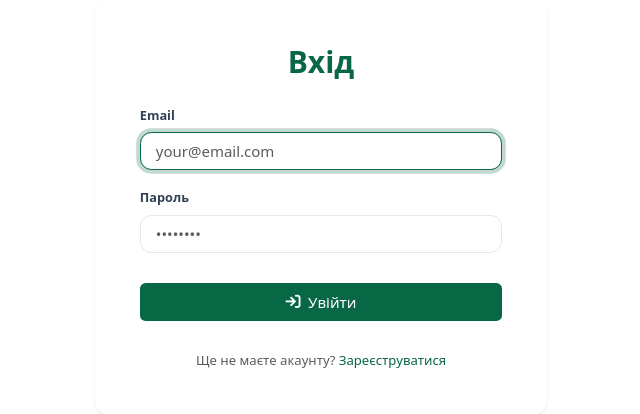
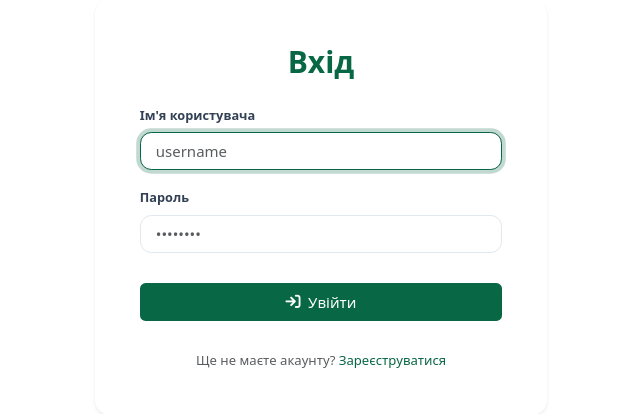
Before and after one commit to soniasadness627-creator/my-travel-site, a Django app: template templates/registration/login.html in a window 1280 px wide. Shown: the part 136-550 px from the top of the page, without its empty margins (319-959 px from the left). Run offline with Django 3.2, Linux system fonts and the light colour scheme; the template is opened without the code that fills it: most values are stand-ins (such as "Sample title", 1, 10 or a date in 2020); grey boxes marked "Sample" are stand-in pictures; some libraries are stand-ins or nearby versions.

Commit message:
Fix agent login redirect and superadmin login form

```diff
--- a/constructor/views.py
+++ b/constructor/views.py
@@ -341,13 +341,15 @@ def agent_login_redirect(request):
         email = request.POST.get('email')
         from django.contrib.auth import get_user_model
         User = get_user_model()
+
+        # Шукаємо користувача за email або username
         user = User.objects.filter(email=email, is_agent=True).first()
         if not user:
             user = User.objects.filter(username=email, is_agent=True).first()
 
         if user and hasattr(user, 'agent_site'):
             slug = user.agent_site.slug
-            # ПЕРЕХОДИМО ВІДРАЗУ НА СТОРІНКУ З КОДОМ
+            # ПЕРЕХОДИМО НА СТОРІНКУ ВХОДУ АГЕНТА (ДЕ БУДЕ ВІДПРАВЛЕНО КОД)
             return redirect(f'/a/{slug}/login/')
         else:
             messages.error(request, 'Сайт з таким email не знайдено. Перевірте email або зареєструйтесь.')
--- a/templates/registration/login.html
+++ b/templates/registration/login.html
@@ -24,16 +24,17 @@
                         {% endfor %}
                     {% endif %}
 
-                    <form method="post" autocomplete="off">
+                    <form method="post" action="{% url 'login' %}">
                         {% csrf_token %}
                         <div class="mb-3">
-                            <label for="username" class="form-label fw-semibold">Email</label>
-                            <input type="text" name="username" id="username" class="form-control" placeholder="your@email.com" required autofocus autocomplete="off">
+                            <label for="username" class="form-label fw-semibold">Ім'я користувача</label>
+                            <input type="text" name="username" id="username" class="form-control" placeholder="username" required autofocus autocomplete="off">
                         </div>
                         <div class="mb-3">
                             <label for="password" class="form-label fw-semibold">Пароль</label>
                             <input type="password" name="password" id="password" class="form-control" placeholder="••••••••" required autocomplete="off">
                         </div>
+                        <input type="hidden" name="next" value="{{ next|default:'/home/' }}">
                         <button type="submit" class="btn w-100 py-2 mt-3" style="background: var(--primary-color); color: white; border: none; font-weight: 500;">
                             <i class="fa-solid fa-arrow-right-to-bracket me-2"></i> Увійти
                         </button>
@@ -54,7 +55,6 @@
 </div>
 
 <style>
-    /* Додаткові стилі для форми входу */
     .card {
         border-radius: 1rem !important;
         overflow: hidden;
```
